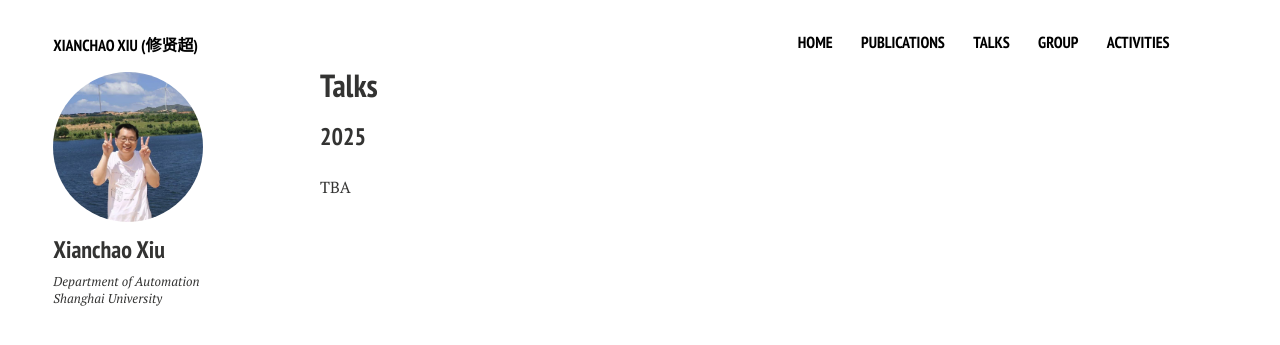
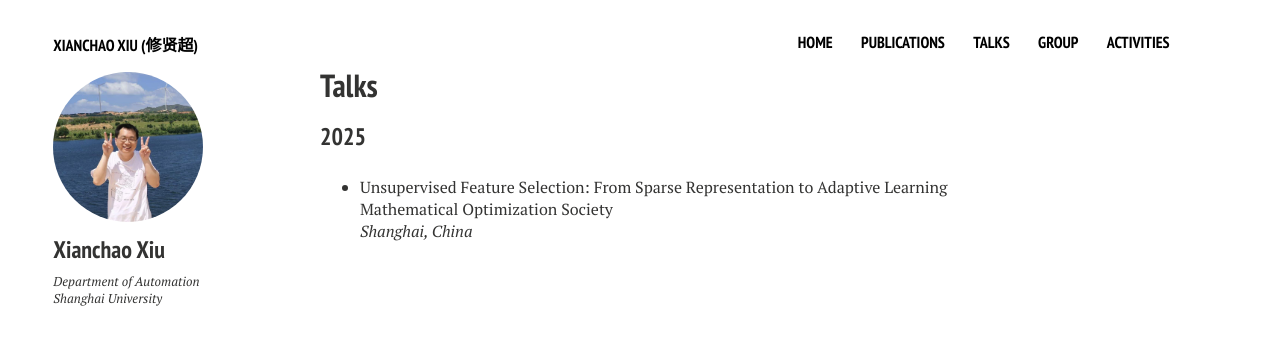
Before and after one commit to xianchaoxiu/xianchaoxiu.github.io, a Jekyll site: the page built from talks/index.md, in a window 1280 px wide. Shown: the top 345 px of the page. Built offline with Jekyll 4.4.1, drawn with Linux system fonts in a browser that asks for light colours; nearby versions of some CDN libraries.

Commit message:
Update index.md

```diff
--- a/talks/index.md
+++ b/talks/index.md
@@ -12,4 +12,6 @@ share: false
 
 ### 2025
 
-TBA
+* Unsupervised Feature Selection: From Sparse Representation to Adaptive Learning<br>
+Mathematical Optimization Society <br>
+<i>Shanghai, China</i><br>
```
